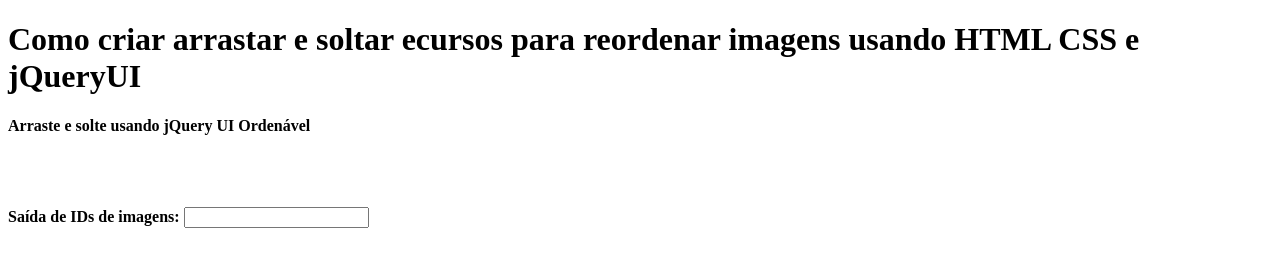
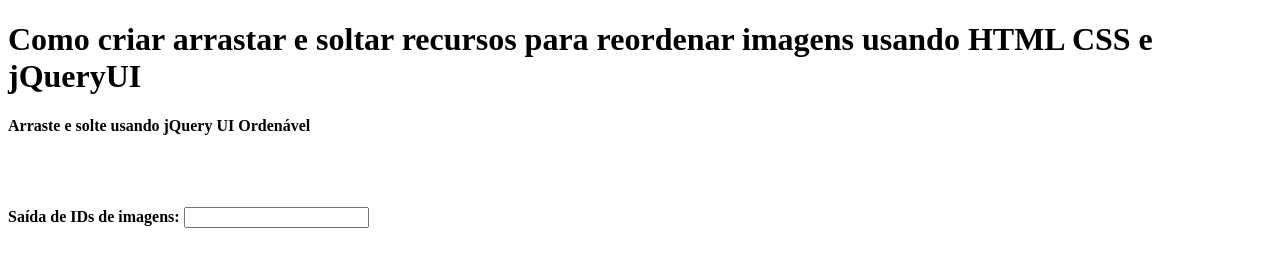
Before and after one commit to daniloopinheiro/DragDropHtmlCssjQueryUI, a plain HTML site: page src/view/index.html in a window 1280 px wide. Drawn offline with Linux system fonts and the light colour scheme.

Commit message:
update index html

```diff
--- a/src/view/index.html
+++ b/src/view/index.html
@@ -8,7 +8,7 @@
 </head>
 <body>
     <h1>
-        Como criar arrastar e soltar ecursos para reordenar imagens usando HTML CSS e jQueryUI
+        Como criar arrastar e soltar recursos para reordenar imagens usando HTML CSS e jQueryUI
     </h1>
 
     <b>Arraste e solte usando jQuery UI Ordenável</b>
```
